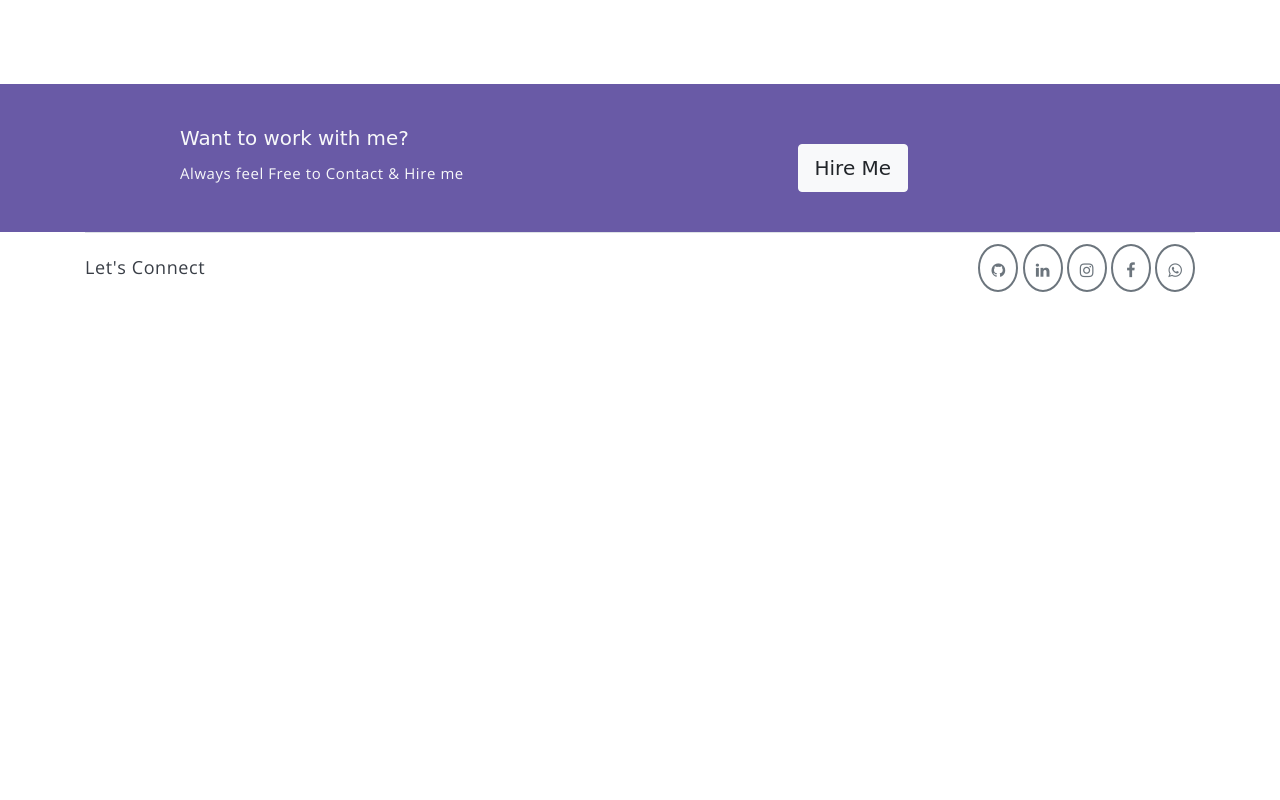
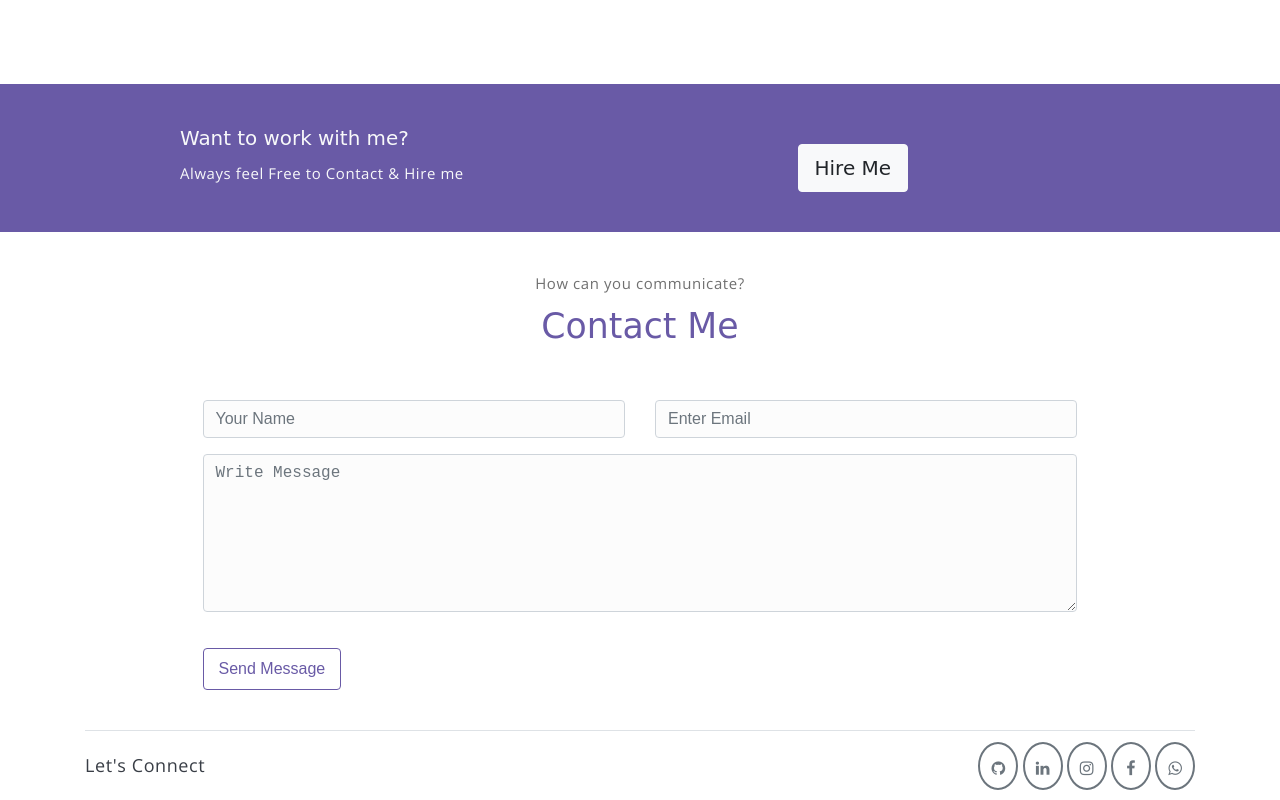
Before and after one commit to Niranjan-Jambhulkar/Portfolio, a plain HTML site: page index.html in a window 1280 px wide. Shown: the part 2479-3279 px from the top of the page. Before the commit the page ends 2781 px from the top, so only its background shows below. Drawn offline with nearby package versions, Linux system fonts and the light colour scheme; a web font is replaced by a local one.

Commit message:
contact form added

```diff
--- a/Source/css/Portfolio.css
+++ b/Source/css/Portfolio.css
@@ -319,7 +319,7 @@ p {
 
 /* Service Start */
 
-.col-md-6, .col-lg-3{
+.col-md-6, .col-lg-3, .col-lg-8{
   position: relative;
   width: 100%;
   padding-right: 15px;
@@ -367,6 +367,11 @@ p {
     flex: 0 0 25%;
     max-width: 25%;
   }
+
+  .col-lg-8 {
+    flex: 0 0 66.66667%;
+    max-width: 66.66667%;
+  }
 }
 
 @media (max-width: 767.98px) {
@@ -383,7 +388,7 @@ p {
 
 /* Portfolio Start */
 
-.col-md-4{
+.col-md-4, .col-md-10{
   position: relative;
   width: 100%;
   padding-right: 15px;
@@ -443,6 +448,11 @@ p {
   .col-md-4 {
     flex: 0 0 33.33333%;
     max-width: 33.33333%;
+  }
+
+  .col-md-10 {
+    flex: 0 0 83.33333%;
+    max-width: 83.33333%;
   }
 }
 
@@ -545,6 +555,98 @@ p {
 
 /* Hire me End */
 
+/* Contact Form Start */
+
+.form-row {
+  display: flex;
+  flex-wrap: wrap;
+  margin-right: -5px;
+  margin-left: -5px;
+}
+
+.form-group {
+  margin-bottom: 1rem;
+}
+
+.col-sm-12{
+  position: relative;
+  width: 100%;
+  padding-right: 15px;
+  padding-left: 15px;
+}
+
+.col-sm-6{
+  position: relative;
+  width: 50%;
+  padding-right: 15px;
+  padding-left: 15px;
+}
+
+.form-control {
+  display: block;
+  width: 100%;
+  height: calc(1.5em + 0.75rem + 2px);
+  padding: 0.375rem 0.75rem;
+  font-size: 1rem;
+  font-weight: 400;
+  line-height: 1.5;
+  color: #495057;
+  background-color: rgba(0, 0, 0, 0.01);
+  background-clip: padding-box;
+  border: 1px solid #ced4da;
+  border-radius: 0.25rem;
+  -webkit-transition: border-color 0.15s ease-in-out, box-shadow 0.15s ease-in-out;
+  transition: border-color 0.15s ease-in-out, box-shadow 0.15s ease-in-out;
+}
+
+.form-control:focus {
+  color: #495057;
+  background-color: rgba(0, 0, 0, 0.01);
+  border-color: #b4add3;
+  outline: 0;
+  box-shadow: 0 0 0 0.2rem rgba(105, 90, 166, 0.25);
+}
+
+.form-control::placeholder {
+  color: #6c757d;
+  opacity: 1;
+}
+
+textarea.form-control {
+  height: auto;
+}
+
+.mb-5{
+  margin-bottom: 3rem;
+}
+
+.mt-3{
+  margin-top: 1rem;
+}
+
+@media (min-width: 576px) {
+  .form-group {
+    display: flex;
+    align-items: center;
+    margin-bottom: 0;
+  }
+
+  col-sm-6 {
+    max-width: 50%;
+  }
+
+  .col-sm-12 {
+    max-width: 100%;
+  }
+}
+
+@media (prefers-reduced-motion: reduce) {
+  .form-control {
+    transition: none;
+  }
+}
+
+/* Contact Form End*/
 
 /* Footer Start */
 
@@ -597,14 +699,6 @@ p {
   margin: auto;
 }
 
-/* .fa {
-  padding: 10px;
-  font-size: 30px;
-  width: 50px;
-  text-align: center;
-  text-decoration: none;
-} */
-
 @media (min-width: 576px) {
   .ml-sm-auto {
     margin-left: auto;
--- a/index.html
+++ b/index.html
@@ -149,9 +149,10 @@
                         </span>
                     </a>
                 </div>
-            </div><!-- end of row -->
-        </div><!-- end of container -->
-    </section> <!-- end of portfolio section -->
+            </div>
+        </div>
+    </section>
+    <!-- end of portfolio section -->
 
     <section class="section-sm bg-primary">
         <!-- container -->
@@ -165,9 +166,37 @@
                 <div class="col-sm offset-sm-2 offset-md-3">
                     <button class="btn btn-lg my-font btn-light rounded" onclick="hire()">Hire Me</button>
                 </div>
-            </div> <!-- end of row -->
-        </div> <!-- end of container -->
-    </section><!-- end of section -->
+            </div>
+        </div>
+    </section>
+    <!-- end of section -->
+
+    <!-- contact section -->
+    <section class="section" id="">
+        <div class="container text-center">
+            <p class="section-subtitle">How can you communicate?</p>
+            <h6 class="section-title mb-5">Contact Me</h6>
+            <!-- contact form -->
+            <form action="https://api.web3forms.com/submit" method="POST" class="col-md-10 col-lg-8 m-auto">
+                <input type="hidden" name="access_key" value="06f95093-1119-4511-8705-083f29042dcd">
+                <div class="form-row">
+                    <div class="form-group col-sm-6">
+                        <input type="text" size="50" class="form-control" placeholder="Your Name" required>
+                    </div>
+                    <div class="form-group col-sm-6">
+                        <input type="email" class="form-control" placeholder="Enter Email"requried>
+                    </div>
+                    <div class="form-group mt-3 col-sm-12">
+                        <textarea name="Message" id="comment" rows="6"   class="form-control" placeholder="Write Message"></textarea>
+                    </div>
+                    <div class="form-group col-sm-12 mt-3">
+                        <input type="submit" value="Send Message" class="btn btn-outline-primary rounded">
+                    </div>
+                </div>
+            </form>
+        </div>
+    </section>
+    <!-- end of contact section -->
 
     <!-- footer -->
     <div class="container">
```
